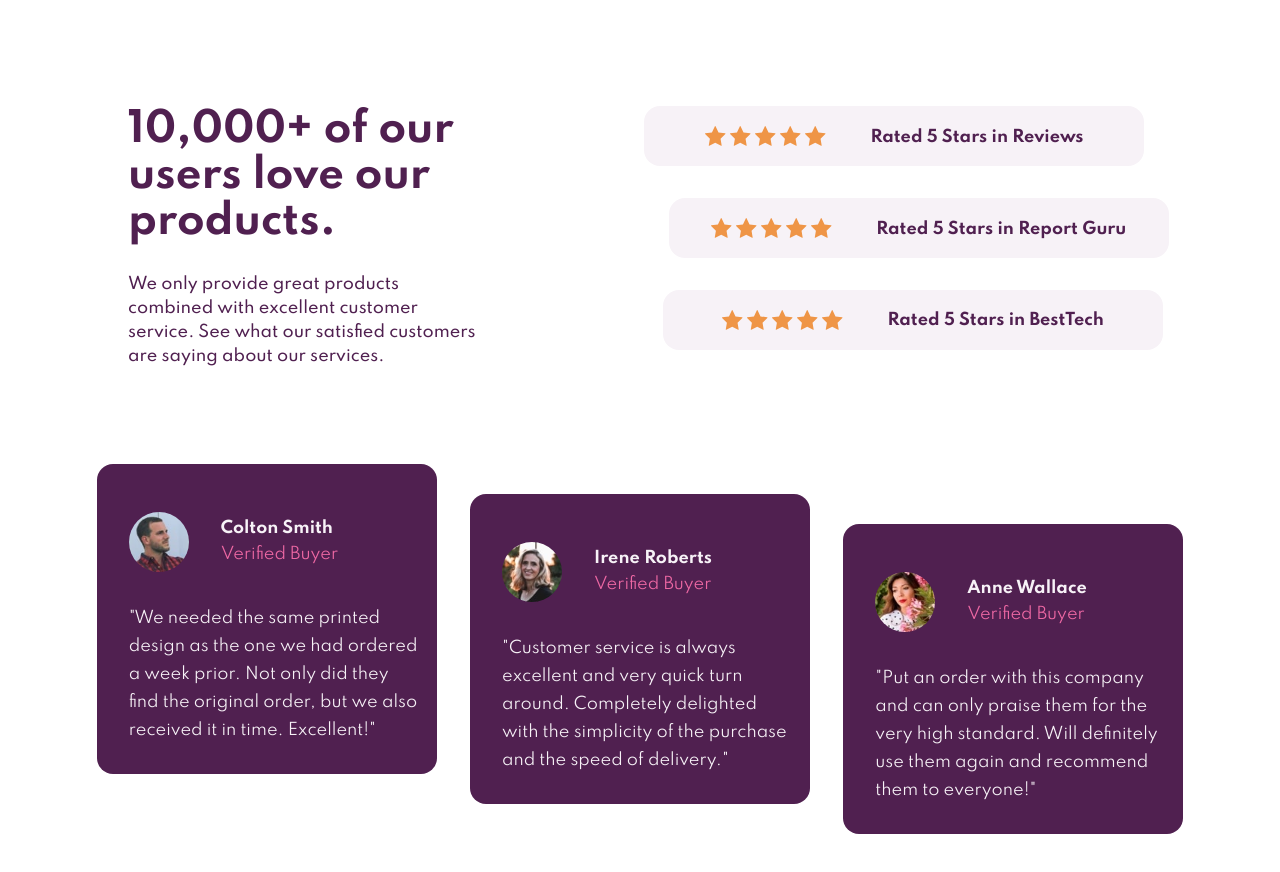
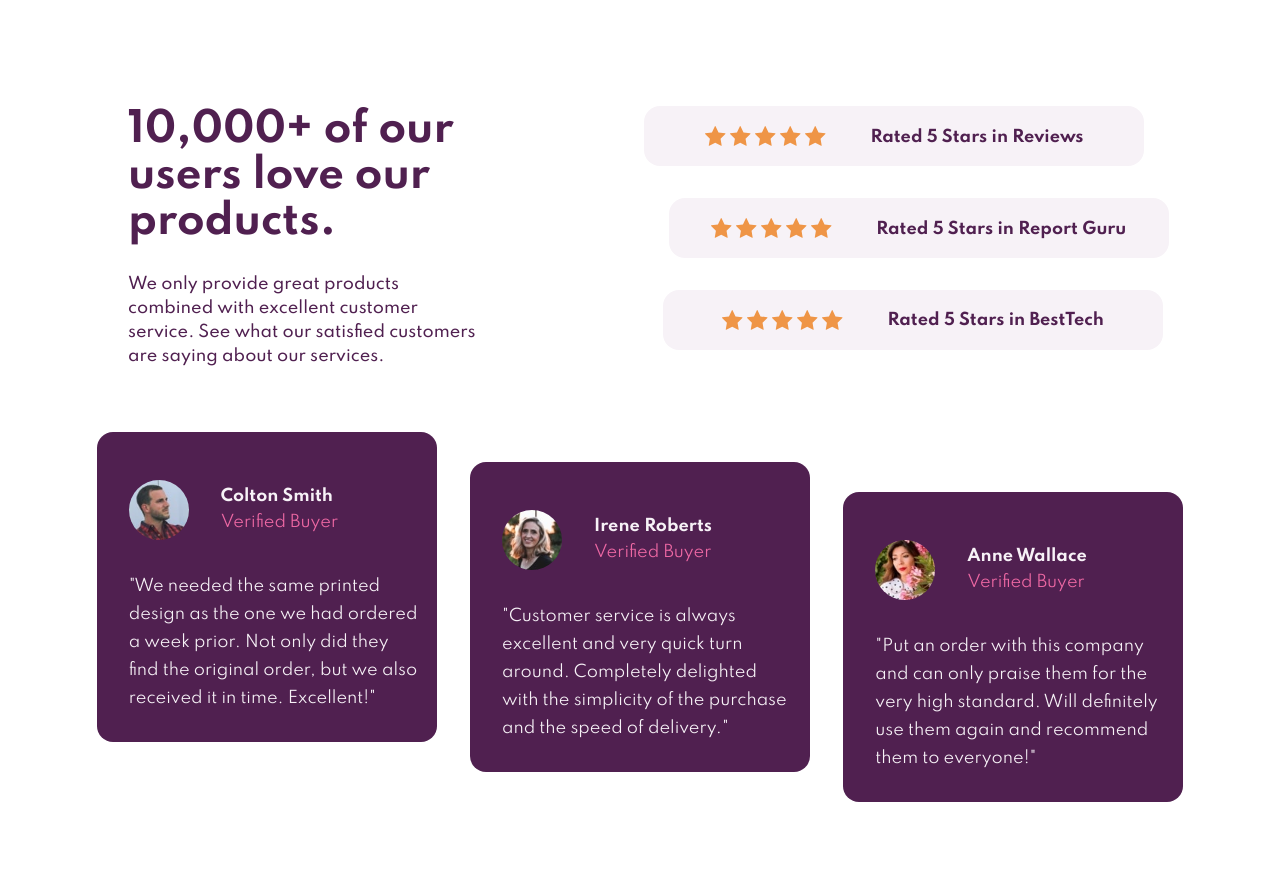
Before and after one commit to devjakov/social-section, a plain HTML site: page index.html in a window 1280 px wide. After the commit the page ends 850 px from the top, so only its background shows below. Drawn offline with Linux system fonts and the light colour scheme.

Commit message:
Update style.css

```diff
--- a/style.css
+++ b/style.css
@@ -173,7 +173,7 @@ h4{
         flex-direction: column;
         width: 50%;
         text-align: left;
-        padding: 0 0 2rem 0;
+        padding: 0 ;
     }
 
     .info h1{
```
